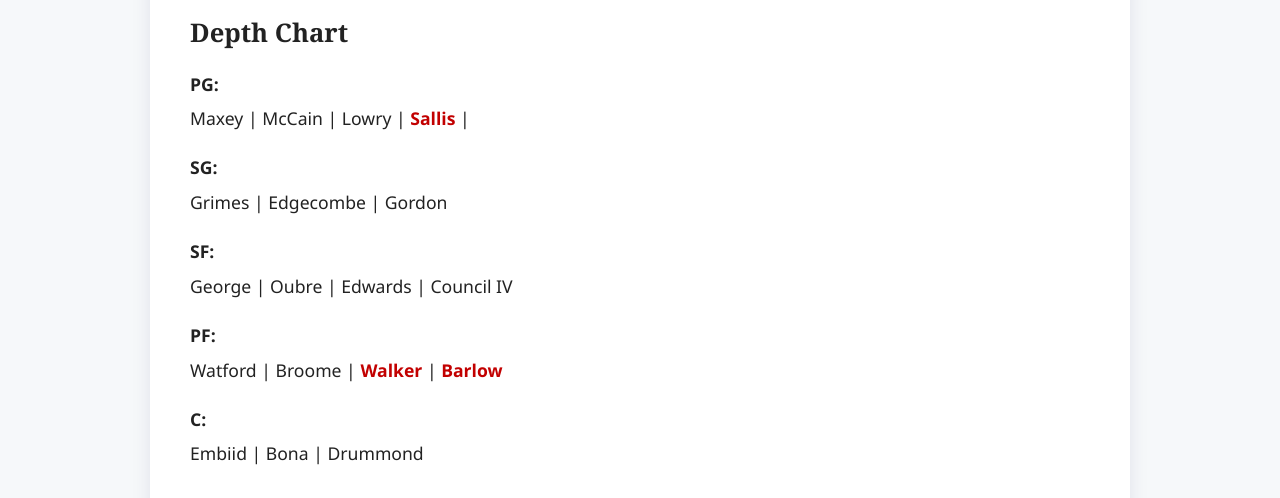
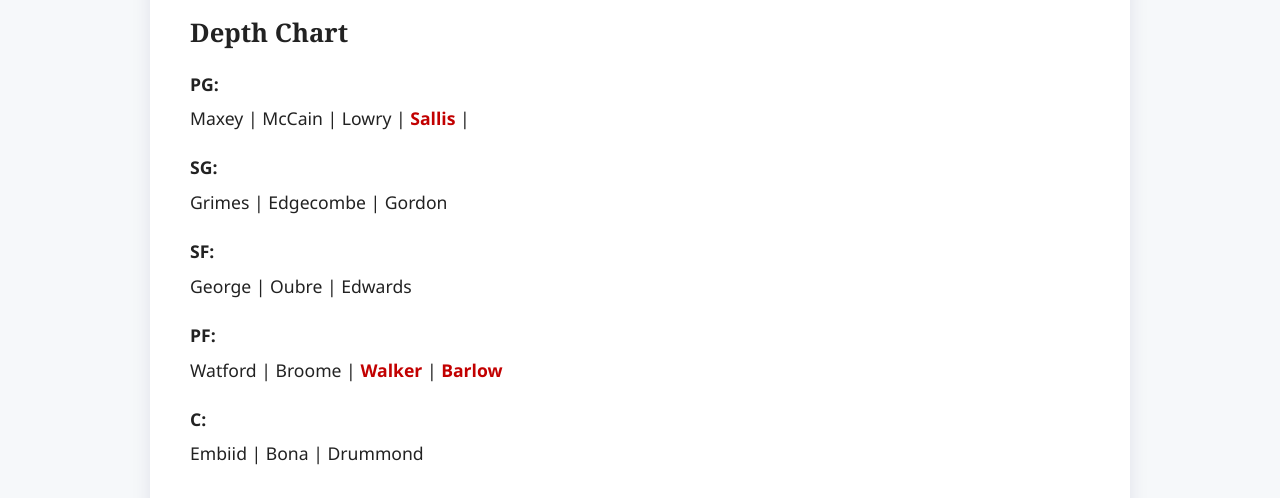
Before and after one commit to RASSixers/sixershoops.com, a plain HTML site: page depth.html in a window 1280 px wide. Shown: the part 620-1118 px from the top of the page. Drawn offline with Linux system fonts and the light colour scheme.

Commit message:
Update depth.html

```diff
--- a/depth.html
+++ b/depth.html
@@ -159,7 +159,7 @@
         <h3>SG:</h3>
         Grimes&nbsp;|&nbsp;Edgecombe&nbsp;|&nbsp;Gordon
         <h3>SF:</h3>
-        George&nbsp;|&nbsp;Oubre&nbsp;|&nbsp;Edwards&nbsp;|&nbsp;Council IV
+        George&nbsp;|&nbsp;Oubre&nbsp;|&nbsp;Edwards
         <h3>PF:</h3>
         Watford&nbsp;|&nbsp;Broome&nbsp;|&nbsp;<span class="twoway">Walker</span>&nbsp;|&nbsp;<span class="twoway">Barlow</span>
         <h3>C:</h3>
```
